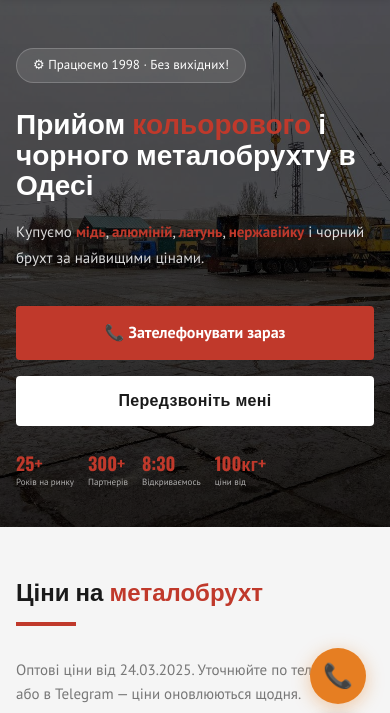
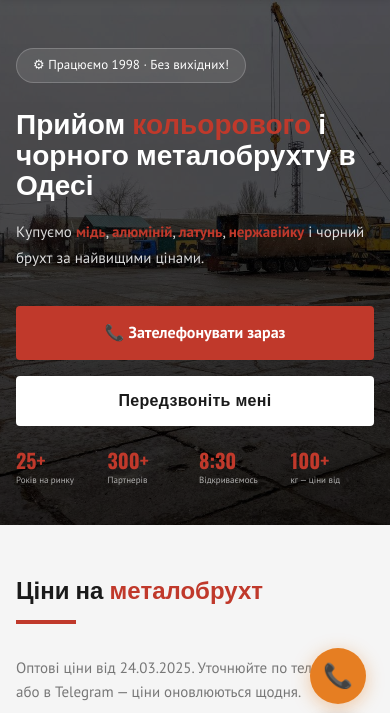
Before and after one commit to Ivan-k0/Avikom-free, a plain HTML site: page ua/index.html in a window 390 px wide. Shown: the part 48-761 px from the top of the page. Drawn offline with nearby package versions, Linux system fonts and the light colour scheme.

Commit message:
Add files via upload

```diff
--- a/ua/index.html
+++ b/ua/index.html
@@ -57,7 +57,7 @@ nav a:hover{color:var(--red);}
 .btn-primary{background:var(--red);color:#fff;padding:14px 32px;border-radius:4px;font-weight:700;font-size:16px;display:inline-flex;align-items:center;gap:8px;transition:background 0.2s;}
 .btn-primary:hover{background:#a93226;}
 .btn-secondary{border:2px solid rgba(255,255,255,0.4);color:#fff;padding:12px 28px;border-radius:4px;font-weight:700;font-size:16px;transition:border-color 0.2s;}
-.hero-stats{display:flex;gap:32px;margin-top:48px;flex-wrap:wrap;justify-content:flex-start;align-items:center;}
+.hero-stats{display:flex;gap:32px;margin-top:48px;flex-wrap:nowrap;justify-content:flex-start;align-items:flex-start;}
 .hero-stat .num{font-family:'Oswald',sans-serif;font-size:36px;font-weight:700;color:var(--red);line-height:1;}
 .hero-stat .label{font-size:12px;color:rgba(255,255,255,0.65);margin-top:4px;white-space:normal;line-height:1.3;}
 section{padding:60px 20px;}
@@ -144,7 +144,8 @@ footer{background:var(--dark);color:rgba(255,255,255,0.7);padding:48px 20px 24px
 @media(max-width:768px){
   nav,.header-btn{display:none;}
   .burger{display:flex;}
-  .hero-stats{gap:24px;}
+  .hero-stats{gap:20px;flex-wrap:nowrap;}
+  .hero-stat{flex:1;min-width:0;}
   .map-wrap{grid-template-columns:1fr;}
   .price-table-wrap{grid-template-columns:1fr;}
   .hero{padding:48px 16px 40px;}
@@ -306,13 +307,14 @@ function closeModal(){var m=document.getElementById('callbackModal');if(m){m.cla
   </style>
   <style>@media(max-width:600px){.ben-grid{grid-template-columns:repeat(2,1fr)!important;}} .ben-responsive{}
     @media(max-width:480px){
-      .hero-stats{gap:8px 14px;margin-top:28px;flex-wrap:nowrap;}
-      .hero-stat .num{font-size:18px;}
-      .hero-stat .label{font-size:9px;}
+      .hero-stats{gap:0 8px;margin-top:24px;flex-wrap:nowrap;}
+      .hero-stat{flex:1;min-width:0;}
+      .hero-stat .num{font-size:20px;white-space:nowrap;}
+      .hero-stat .label{font-size:9px;white-space:normal;}
     }
-    @media(max-width:380px){
-      .hero-stats{gap:6px 10px;margin-top:22px;flex-wrap:nowrap;}
-      .hero-stat .num{font-size:16px;}
+    @media(max-width:360px){
+      .hero-stats{gap:0 5px;margin-top:20px;}
+      .hero-stat .num{font-size:17px;}
       .hero-stat .label{font-size:8px;}
     }
   </style>
@@ -385,7 +387,7 @@ function closeModal(){var m=document.getElementById('callbackModal');if(m){m.cla
       <div class="hero-stat"><div class="num">25+</div><div class="label">Років на ринку</div></div>
       <div class="hero-stat"><div class="num">300+</div><div class="label">Партнерів</div></div>
       <div class="hero-stat"><div class="num">8:30</div><div class="label">Відкриваємось</div></div>
-      <div class="hero-stat"><div class="num">100кг+</div><div class="label">ціни від</div></div>
+      <div class="hero-stat"><div class="num">100+</div><div class="label">кг — ціни від</div></div>
     </div>
   </div>
 </section>
```
